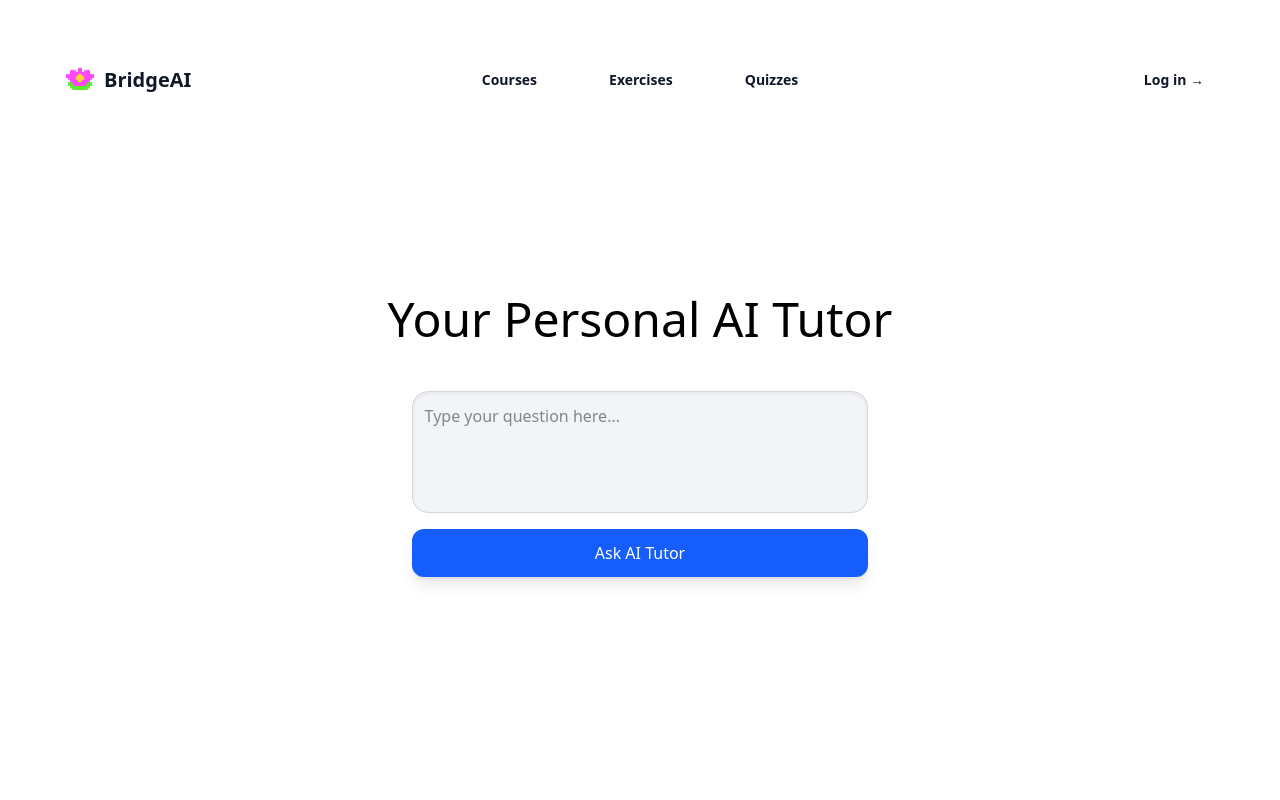
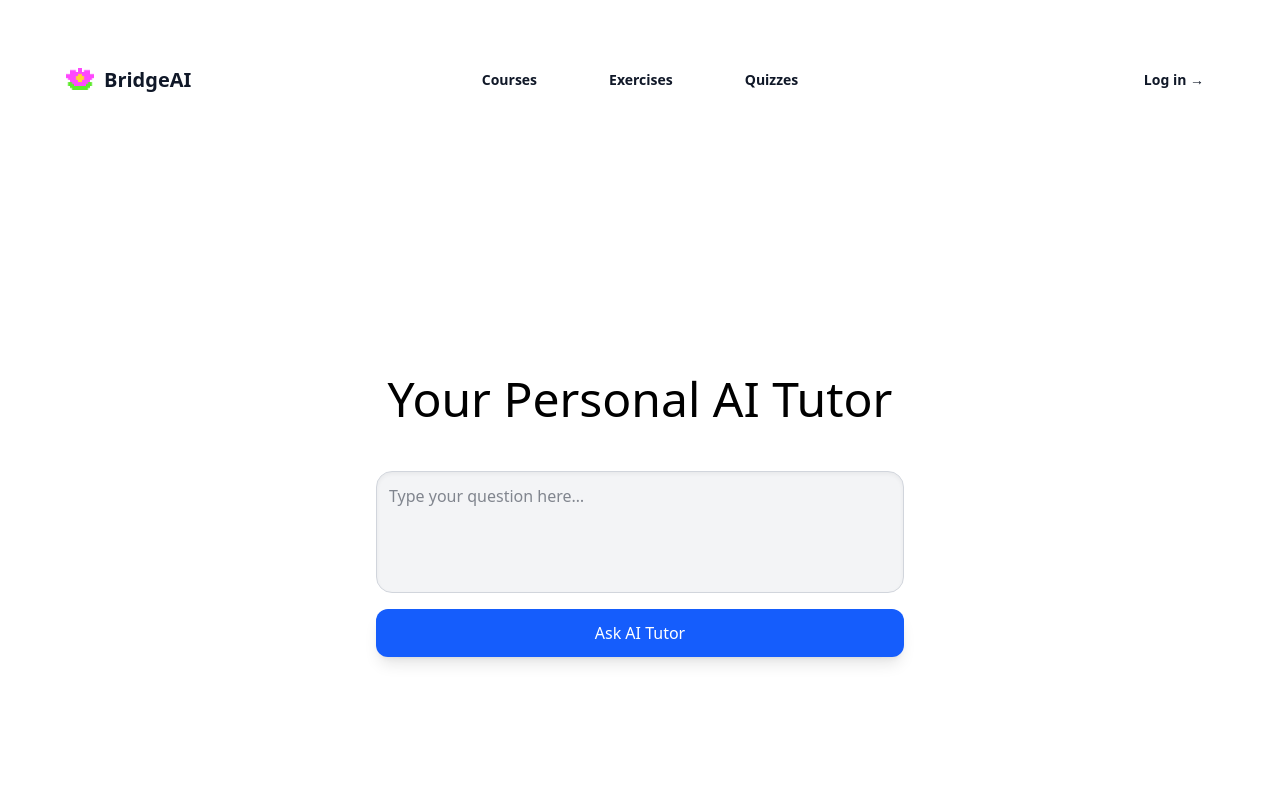
Before and after one commit to Gui-Oba/bangla-tutor, a React (Vite) app in the folder client/: page / in a window 1280 px wide. Shown: the top 800 px of the page. Built offline with nearby package versions, Linux system fonts and the light colour scheme.

Commit message:
updated so screen doesn't overflow

```diff
--- a/client/src/pages/Home.jsx
+++ b/client/src/pages/Home.jsx
@@ -17,7 +17,7 @@ export default function Home() {
     setCurrentStepIndex(0); // Reset to first step
 
     try {
-      const response = await fetch('http://localhost:5000/api/teach', { // Assuming backend runs on port 5000
+      const response = await fetch('http://localhost:5000/api/teach', {
         method: 'POST',
         headers: {
           'Content-Type': 'application/json',
@@ -62,9 +62,9 @@ export default function Home() {
       <main className="flex-grow">
         <section
           id="about"
-          className="relative flex items-center justify-center h-screen  bg-white text-black"
+          className="relative flex items-center justify-center min-h-screen py-12 bg-white text-black"
         >
-          <div className="-translate-y-[8vh] sm:-translate-y-[6vh] lg:-translate-y-[10vh] px-6 text-center">
+          <div className="px-6 text-center max-w-4xl w-full">
             <h1 className="flex items-center text-5xl mb-6 justify-center">
               Your Personal AI Tutor
             </h1>
```
